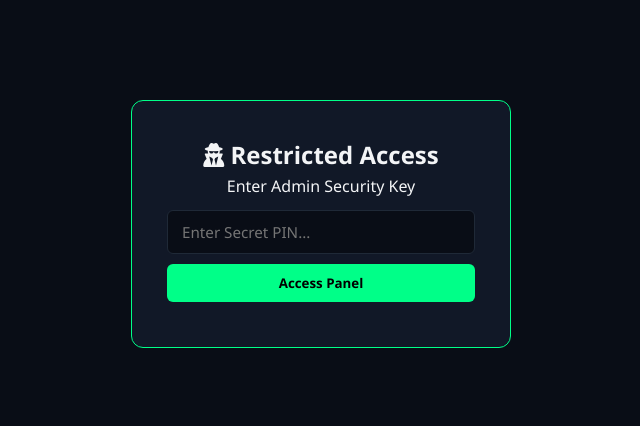
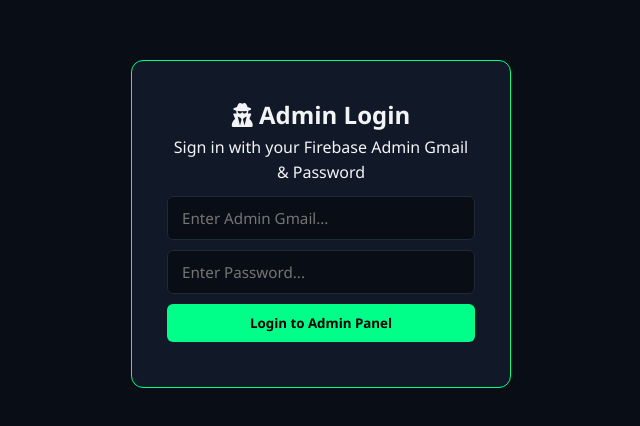
Before and after one commit to darkofmasterhacker-eng/nawab-degital-store, a plain HTML site: page admin_78363636.html in a window 1280 px wide. Shown: the part 176-602 px from the top of the page, without its empty margins (319-959 px from the left). Drawn offline with Linux system fonts and the light colour scheme.

Commit message:
Update admin_78363636.html

```diff
--- a/admin_78363636.html
+++ b/admin_78363636.html
@@ -12,10 +12,13 @@
 
   <div id="adminLockScreen" class="lock-screen">
     <div class="lock-box">
-      <h2><i class="fas fa-user-secret"></i> Restricted Access</h2>
-      <p>Enter Admin Security Key</p>
-      <input type="password" id="adminPinInput" placeholder="Enter Secret PIN..." />
-      <button id="unlockAdminBtn" class="btn-primary full-width">Access Panel</button>
+      <h2><i class="fas fa-user-secret"></i> Admin Login</h2>
+      <p>Sign in with your Firebase Admin Gmail & Password</p>
+      <form id="adminLoginForm">
+        <input type="email" id="adminEmailInput" placeholder="Enter Admin Gmail..." required />
+        <input type="password" id="adminPasswordInput" placeholder="Enter Password..." required />
+        <button type="submit" id="unlockAdminBtn" class="btn-primary full-width">Login to Admin Panel</button>
+      </form>
       <p id="pinError" class="error-text"></p>
     </div>
   </div>
@@ -30,6 +33,7 @@
           <button class="tab-btn" data-tab="visitorsTab" onclick="switchAdminTab('visitorsTab', this)">🌐 Visitors (<span id="visitorCount">0</span>)</button>
           <button class="tab-btn" data-tab="usersTab" onclick="switchAdminTab('usersTab', this)">👤 Registered Users (<span id="userCount">0</span>)</button>
           <a href="index.html" class="btn-outline">View Store</a>
+          <button type="button" class="btn-danger" id="adminLogoutBtn">Logout</button>
         </div>
       </div>
     </header>
```
